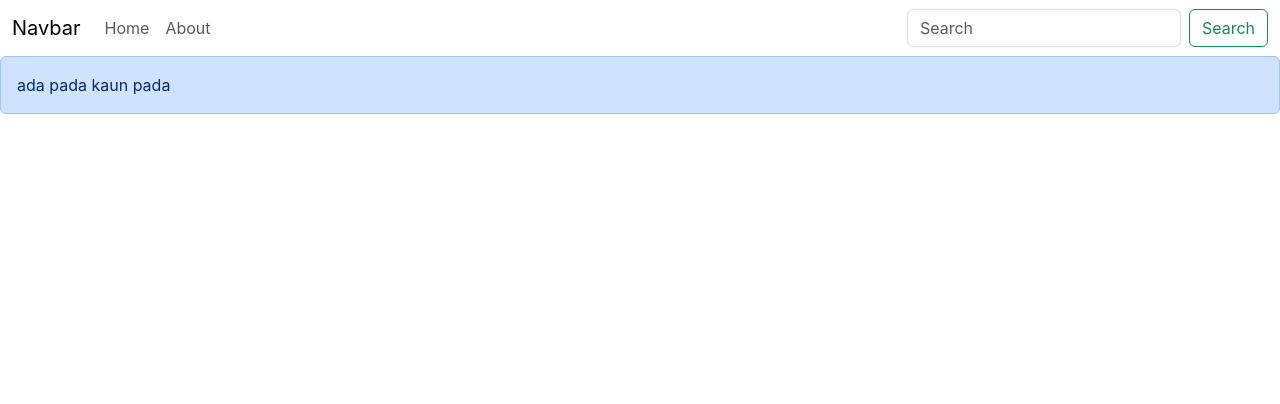
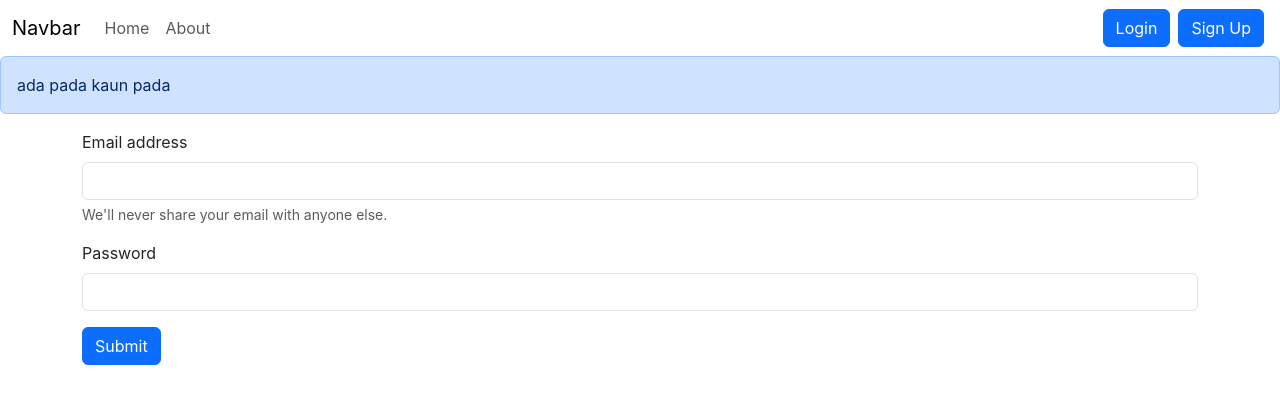
Before and after one commit to mk513147/xnotes, a React (Create React App) app: page /login in a window 1280 px wide. Shown: the top 404 px of the page. Built offline with nearby package versions, Linux system fonts and the light colour scheme.

Commit message:
Added login form.

```diff
--- a/src/App.js
+++ b/src/App.js
@@ -9,6 +9,8 @@
 import About from './Components/About';
 import NoteState from './Context/notes/NoteState';
 import Alert from './Components/Alert';
+import Login from './Components/Login';
+import Signup from './Components/Signup';
 
 function App() {
   return (
@@ -21,6 +23,8 @@
             <Routes>
               <Route exact path='/' element={<Home />} />
               <Route exact path='/about' element={<About />} />
+              <Route exact path='/login' element={<Login />} />
+              <Route exact path='/signup' element={<Signup />} />
             </Routes>
           </div>
         </BrowserRouter>
--- /dev/null
+++ b/src/Components/Login.js
@@ -0,0 +1,53 @@
+import React from 'react'
+import { useState } from 'react';
+import { useNavigate} from 'react-router-dom';
+
+const Login = () => {
+    const [credentials, setCredentials] = useState({ email: "", password: "" })
+    const history = useNavigate();
+
+    const handleSubmit = async (e) => {
+        e.preventDefault();
+        console.log("yaha tak thik hai")
+        const response = await fetch("http://localhost:5000/api/auth/login", {
+            method: 'POST',
+            headers: {
+                "Content-Type": "application/json",
+            },
+            body: JSON.stringify({email: credentials.email, password: credentials.password})
+        });
+        const json = await response.json();
+        console.log(json)
+        if(json.success){
+            // save the token and redirect
+            localStorage.setItem('token', json.authtoken)
+            history("/");
+        }
+        else {
+            alert("galat hai");
+        }
+    }
+
+    const onChange = (e) => {
+        setCredentials({ ...credentials, [e.target.name]: e.target.value });
+    }
+
+    return (
+        <>
+            <form onSubmit={handleSubmit}>
+                <div className="mb-3">
+                    <label htmlFor="email" className="form-label">Email address</label>
+                    <input type="email" className="form-control" id="email" name="email" aria-describedby="emailHelp" value={credentials.email} onChange={onChange} />
+                    <div id="emailHelp" className="form-text">We'll never share your email with anyone else.</div>
+                </div>
+                <div className="mb-3">
+                    <label htmlFor="password" className="form-label">Password</label>
+                    <input type="password" className="form-control" id="password" name="password" value={credentials.password} onChange={onChange} />
+                </div>
+                <button type="submit" className="btn btn-primary" >Submit</button>
+            </form>
+        </>
+    )
+}
+
+export default Login
--- a/src/Components/Navbar.js
+++ b/src/Components/Navbar.js
@@ -22,8 +22,8 @@
 
                         </ul>
                         <form className="d-flex" role="search">
-                            <input className="form-control me-2" type="search" placeholder="Search" aria-label="Search" />
-                            <button className="btn btn-outline-success" type="submit">Search</button>
+                            <Link className="btn btn-primary mx-1" to='/login' role='button'>Login</Link>
+                            <Link className="btn btn-primary mx-1" to='/signup' role='button'>Sign Up</Link>
                         </form>
                     </div>
                 </div>
--- /dev/null
+++ b/src/Components/Signup.js
@@ -0,0 +1,11 @@
+import React from 'react'
+
+const Signup = () => {
+  return (
+    <div>
+
+    </div>
+  )
+}
+
+export default Signup
```
Also changed, not shown: 1 other file (tests, documents, lock files or other folders).
